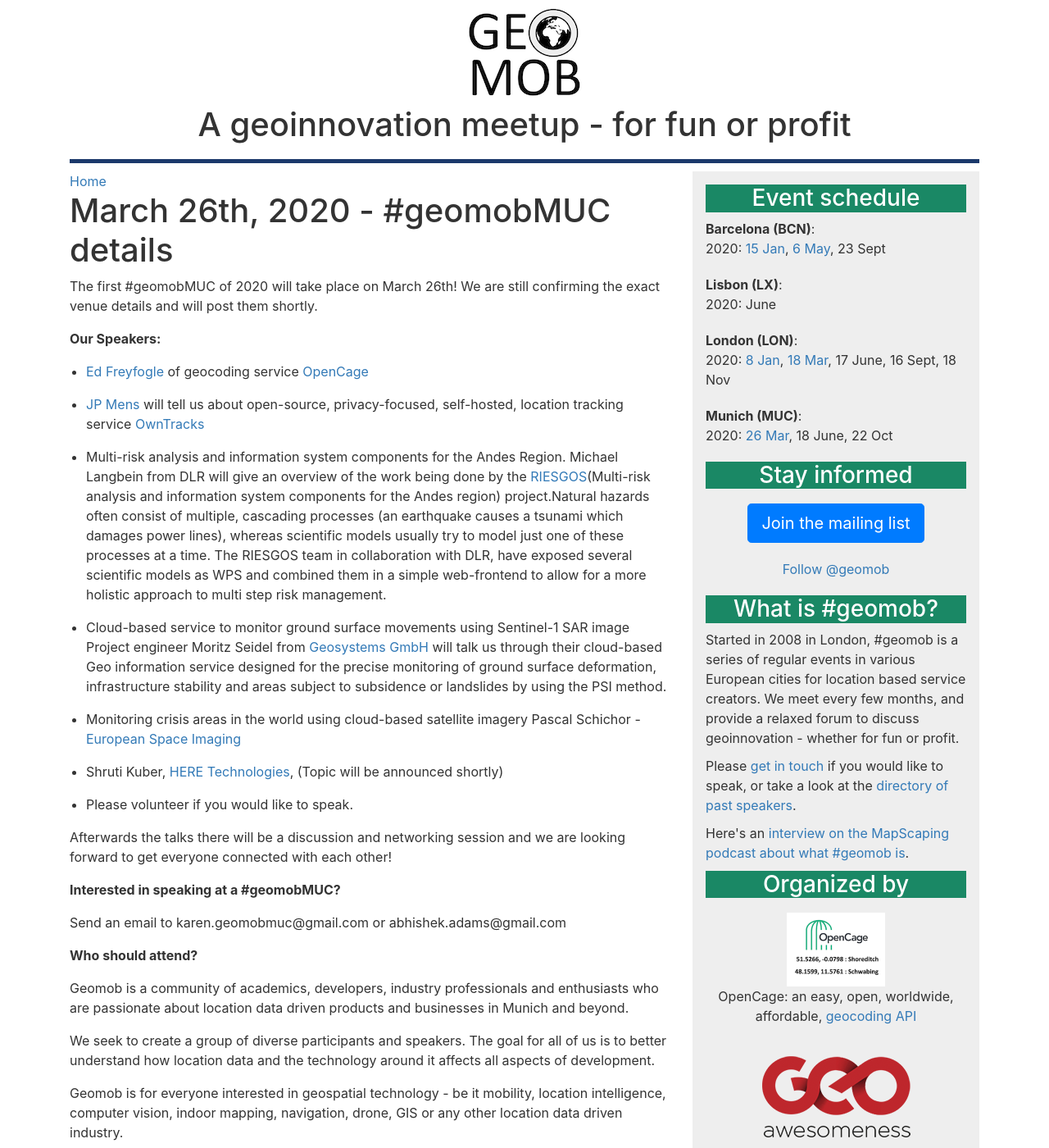
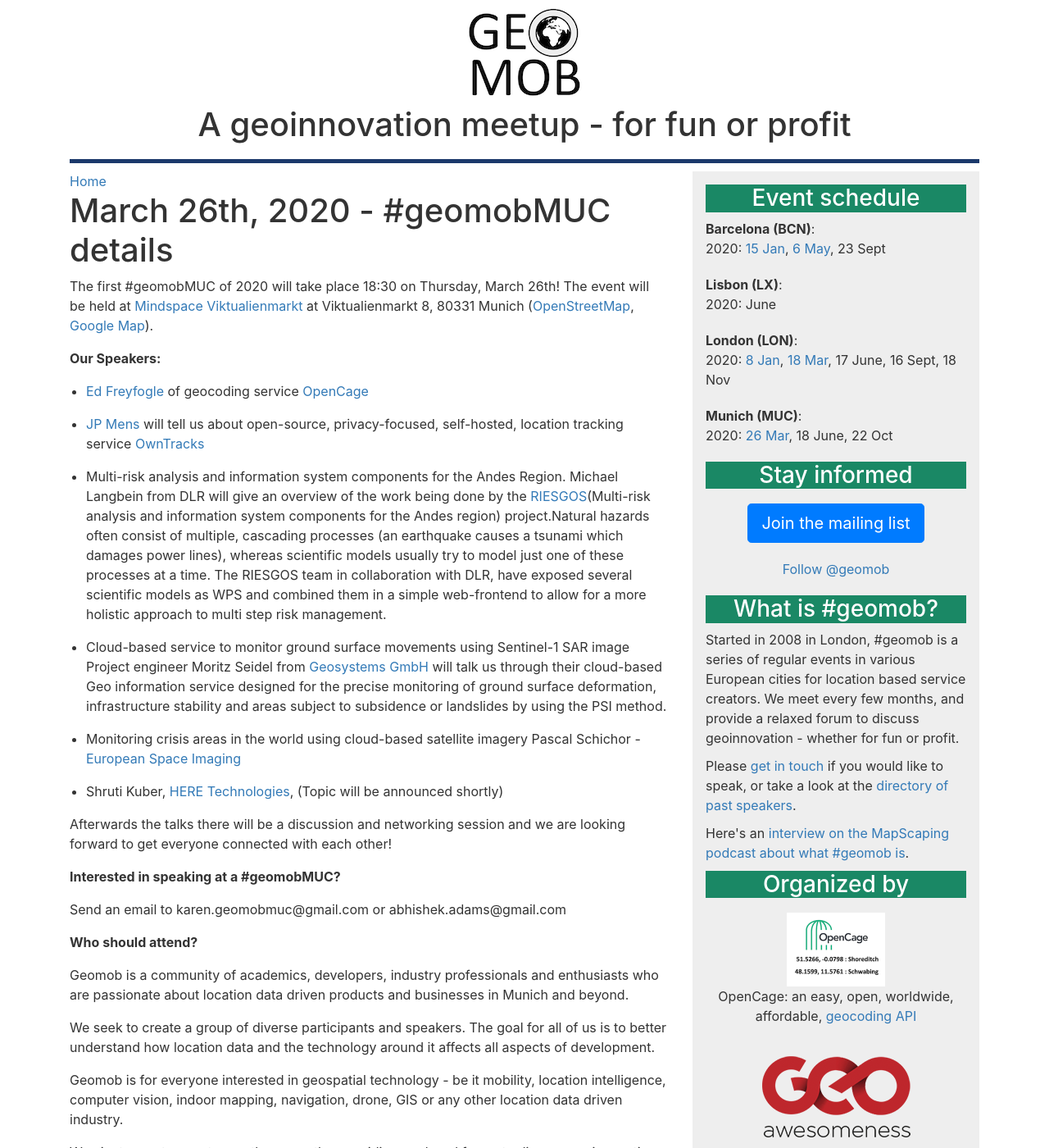
Before and after one commit to geomob/geomob-website, a Jekyll site: the page built from _posts/2020-03-26-mar-26th-geomob-muc-details.markdown, in a window 1280 px wide and 1400 px high. Shown: the whole window at 82% size. Built offline with Jekyll 4.4.1, drawn with Linux system fonts in a browser that asks for light colours; comment, search, counter and statistics services are not loaded.

Commit message:
add venue

```diff
--- a/_posts/2020-03-26-mar-26th-geomob-muc-details.markdown
+++ b/_posts/2020-03-26-mar-26th-geomob-muc-details.markdown
@@ -7,8 +7,8 @@
 ---
 
 
-The first #geomobMUC of 2020 will take place on March 26th!
-We are still confirming the exact venue details and will post them shortly.
+The first #geomobMUC of 2020 will take place 18:30 on Thursday, March 26th!
+The event will be held at [Mindspace Viktualienmarkt](https://www.mindspace.me/munich/viktualienmarkt/) at Viktualienmarkt 8, 80331 Munich ([OpenStreetMap](https://www.openstreetmap.org/#map=19/48.13542/11.57527), [Google Map](https://goo.gl/maps/auJu15Jo7vyVEZqx9)).
 
 
 **Our Speakers:**
@@ -36,9 +36,6 @@
    * Shruti Kuber, [HERE Technologies](https://www.here.com/), (Topic will be announced shortly)
 
 
-
-  * Please volunteer if you would like to speak.
-
 Afterwards the talks there will be a discussion and networking session and we are looking forward to get everyone connected with each other!
 
 **Interested in speaking at a #geomobMUC?**
```
